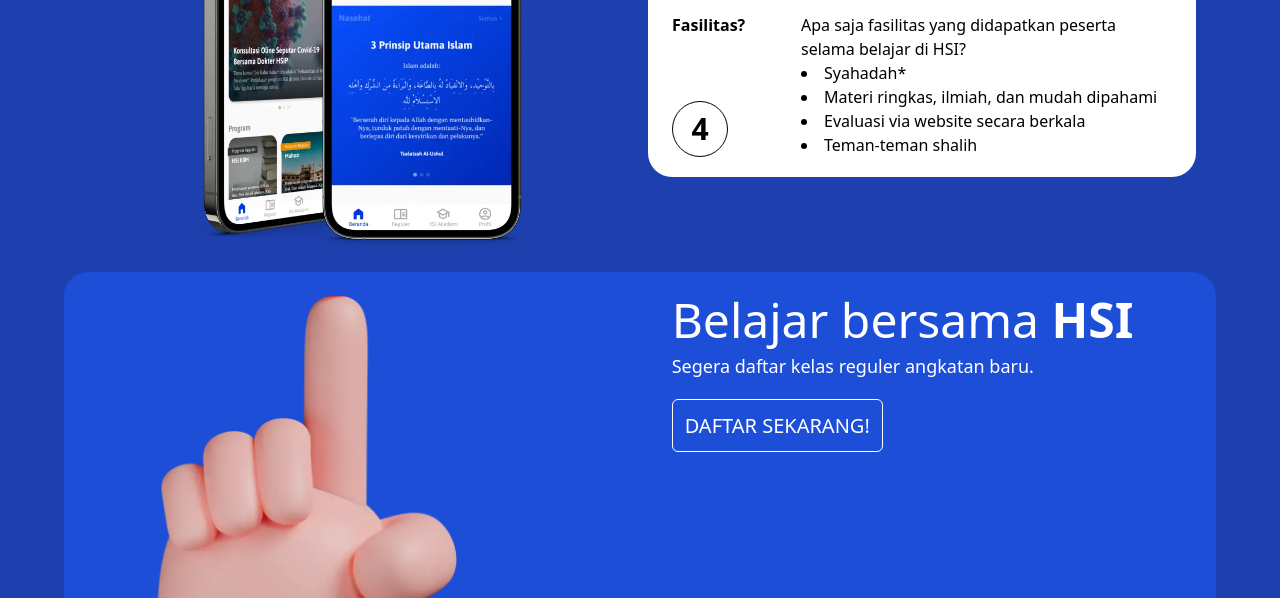
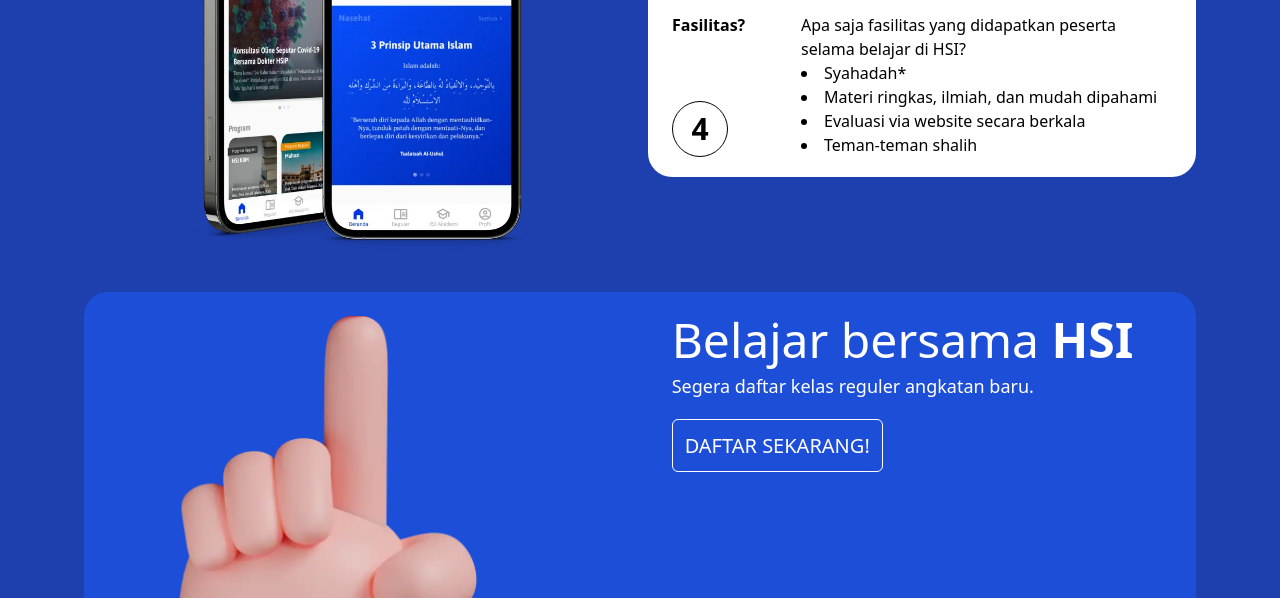
Before and after one commit to fitrifityanto/duplikat-daftarhsi, a website: page index.html in a window 1280 px wide. Shown: the part 2793-3391 px from the top of the page. Drawn offline with nearby package versions, Linux system fonts and the light colour scheme.

Commit message:
add: padding section daftar sekarang

```diff
--- a/index.html
+++ b/index.html
@@ -353,8 +353,8 @@
             </section>
             <!-- card 5 FAQ -->
             <!-- last section -->
-            <section class="w-full max-w-6xl mx-auto">
-                <div class="bg-blue-700 rounded-3xl flex flex-col lg:flex-row gap-4">
+            <section class="w-full max-w-6xl mx-auto p-5">
+                <div class="bg-blue-700 rounded-3xl flex flex-col lg:flex-row gap-4" data-aos="fade-up">
                     <div class="lg:basis-1/2 order-2 lg:order-1 pt-6">
                         <div class="max-w-[460px]"><img src="assets/images/icon_hand.webp" class="w-full" ></div>
                     </div>
```
